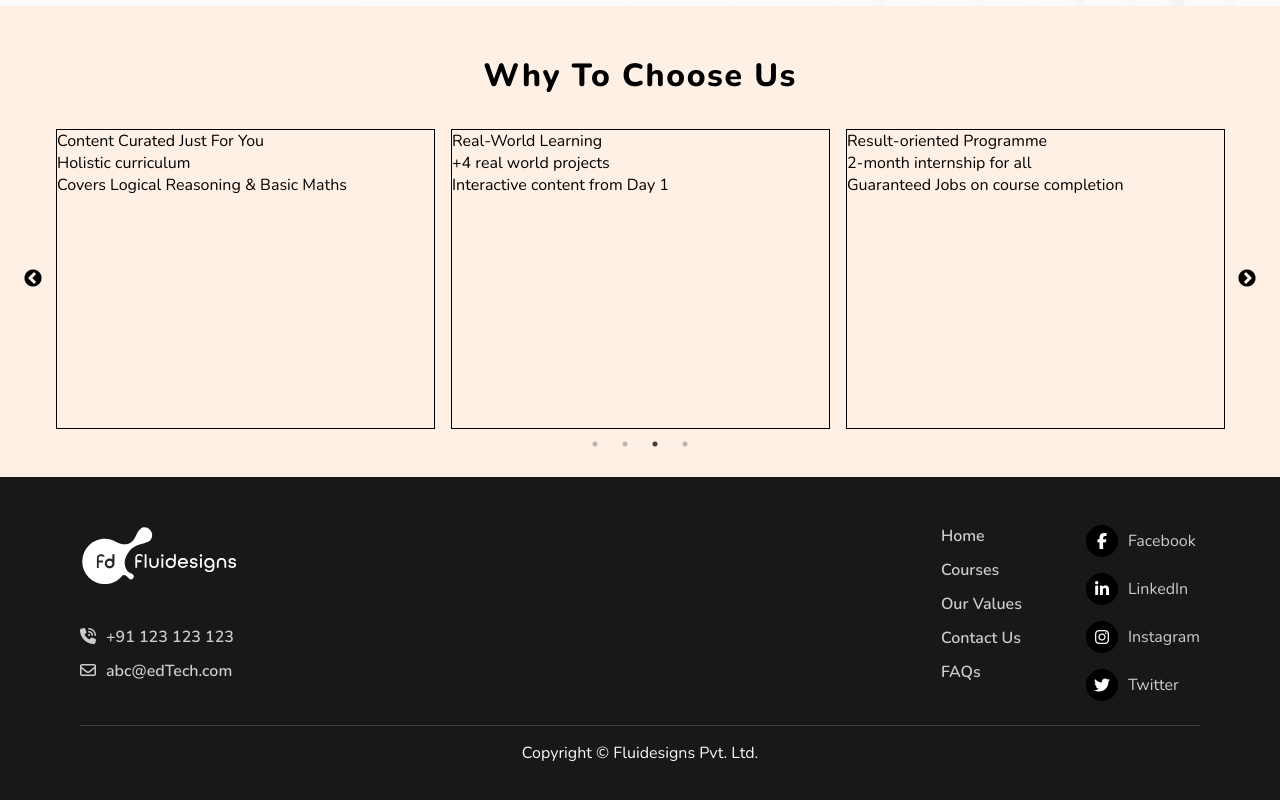
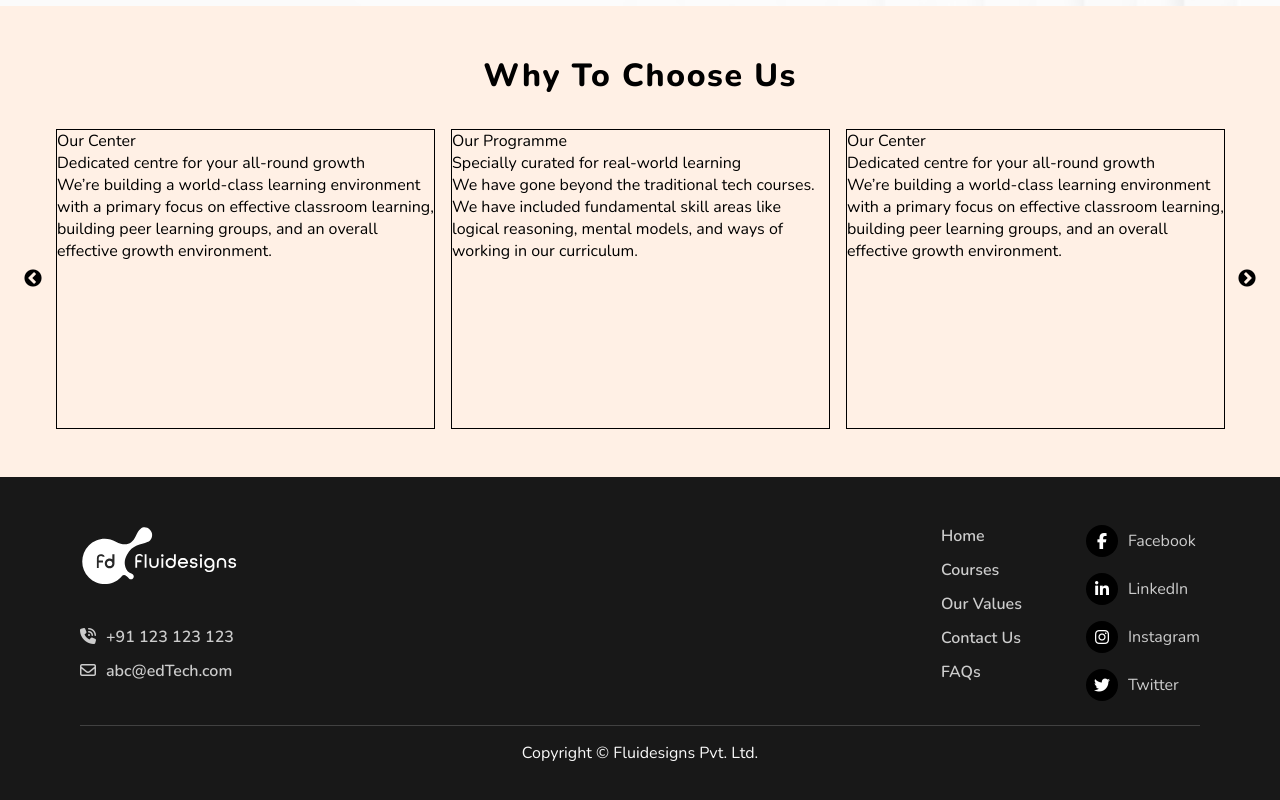
Before and after one commit to drumil32/Ed-Tech, a React (Vite) app in the folder frontend/: page / in a window 1280 px wide. Shown: the part 1258-2058 px from the top of the page. Built offline with nearby package versions, Linux system fonts and the light colour scheme.

Commit message:
feat : whyChooseUs page content is updated

```diff
--- a/frontend/src/components/molecule/FeaturesCard/FeaturesCard.tsx
+++ b/frontend/src/components/molecule/FeaturesCard/FeaturesCard.tsx
@@ -1,17 +1,13 @@
 import React from "react";
 import styles from "./styles.module.scss";
+import { WhyChooseUs } from "../../../types/types";
 
-interface CardProps {
-  title: string;
-  description: string;
-  detail: string;
-}
 
-const FeaturesCard: React.FC<CardProps> = ({ title, description, detail }) => {
+const FeaturesCard: React.FC<WhyChooseUs> = ({ title, subtitle, detail }) => {
   return (
     <div className={styles.featureCard}>
       <p>{title}</p>
-      <p>{description}</p>
+      <p>{subtitle}</p>
       <p>{detail}</p>
     </div>
   );
--- a/frontend/src/data/whyChooseUsInfo.json
+++ b/frontend/src/data/whyChooseUsInfo.json
@@ -1,22 +1,14 @@
 [
     {
-        "title": "Result-oriented Programme",
-        "description": "2-month internship for all",
-        "detail": "Guaranteed Jobs on course completion"
+        "title": "Our Programme",
+        "subtitle": "Specially curated for real-world learning",
+        "detail": "We have gone beyond the traditional tech courses. We have included fundamental skill areas like logical reasoning, mental models, and ways of working in our curriculum.",
+        "clipArt":"art link"
     },
     {
-        "title": "Live in-Class Learning",
-        "description": "Live in-class lectures",
-        "detail": "Live in-class doubt clearance"
-    },
-    {
-        "title": "Content Curated Just For You",
-        "description": "Holistic curriculum",
-        "detail": "Covers Logical Reasoning & Basic Maths"
-    },
-    {
-        "title": "Real-World Learning",
-        "description": "+4 real world projects",
-        "detail": "Interactive content from Day 1"
+        "title": "Our Center",
+        "subtitle": "Dedicated centre for your all-round growth",
+        "detail": "We’re building a world-class learning environment with a primary focus on effective classroom learning, building peer learning groups, and an overall effective growth environment.",
+        "clipArt":"art link"
     }
 ]
--- a/frontend/src/types/types.ts
+++ b/frontend/src/types/types.ts
@@ -8,8 +8,9 @@ export interface Course {
 
 export interface WhyChooseUs {
   title: string;
-  description: string;
+  subtitle: string;
   detail: string;
+  clipArt:string;
 }
 
 export interface Faqs {
```
